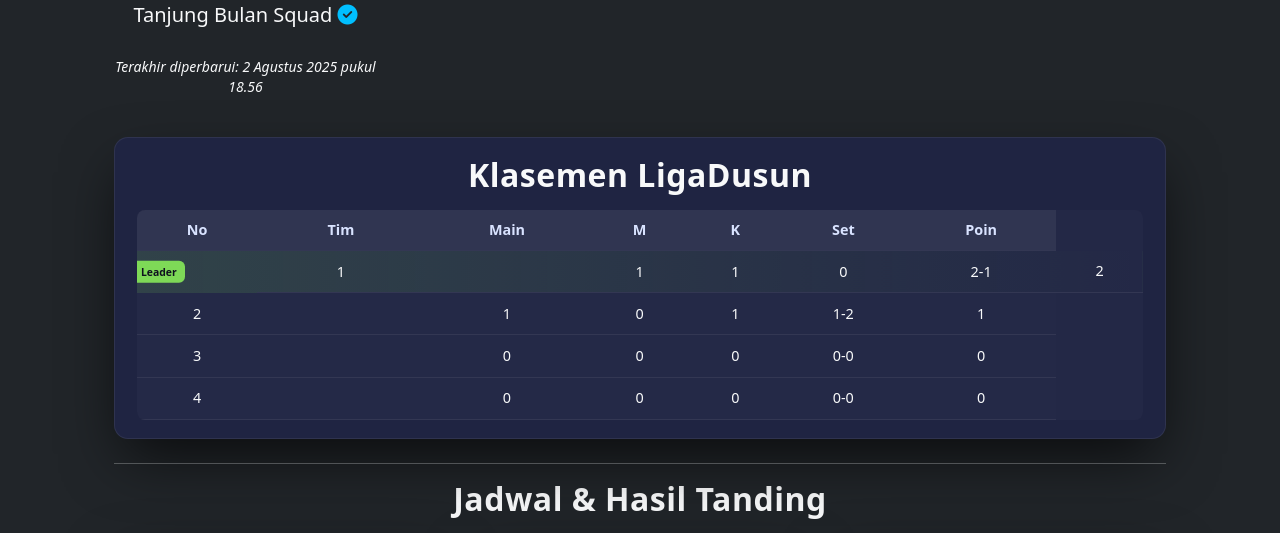
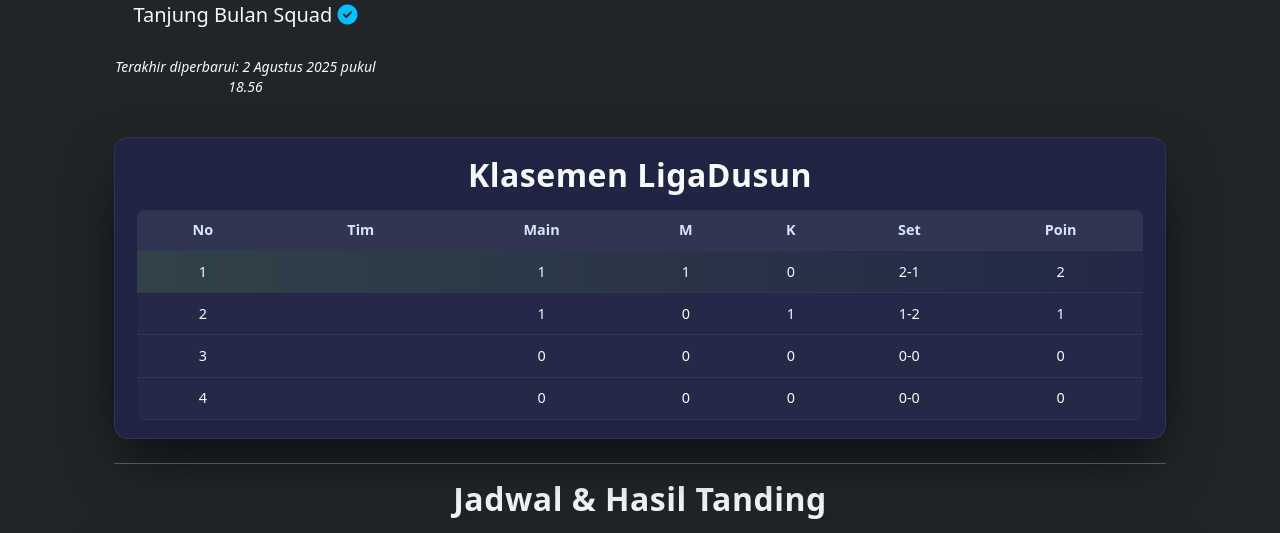
Before and after one commit to bypulung/bypulung.github.io, a PHP site: page /ligadusun/index.html in a window 1280 px wide. Shown: the part 158-691 px from the top of the page. Run offline with PHP 8.4, Linux system fonts and the light colour scheme; some libraries are stand-ins or nearby versions.

Commit message:
Update tampilan.css

```diff
--- a/ligadusun/tampilan.css
+++ b/ligadusun/tampilan.css
@@ -86,7 +86,7 @@
   position: relative;
 }
 tbody tr.top::before {
-  content: "Leader";
+
   position: absolute;
   left: -4px;
   top: 50%;
```
